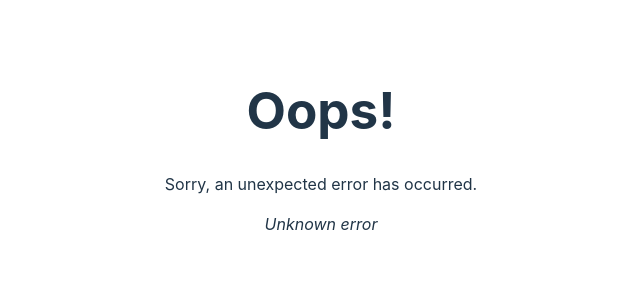
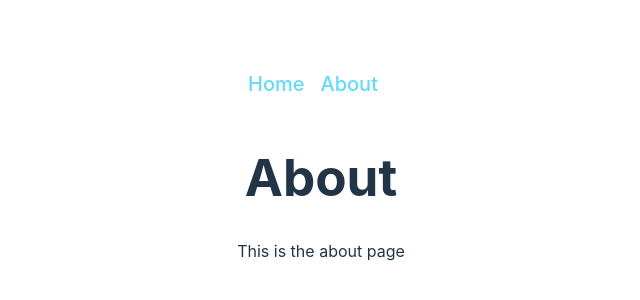
Before and after one commit to eduardo-mw/vite-react-router-ts-template, a React (Vite) app: page /about in a window 1280 px wide. Shown: the part 250-550 px from the top of the page, without its empty margins (319-959 px from the left). Built offline with nearby package versions, Linux system fonts and the light colour scheme.

Commit message:
Add about route

```diff
--- a/src/main.tsx
+++ b/src/main.tsx
@@ -14,6 +14,7 @@
 
 // Routes
 import Home from "./routes/home.tsx";
+import About from "./routes/about.tsx";
 
 // createBrowserRouter enables client side routing
 const router = createBrowserRouter(
@@ -21,6 +22,7 @@
     <Route path="/" element={<App />} errorElement={<ErrorPage />}>
       <Route errorElement={<ErrorPage />}>
         <Route index element={<Home />} />
+        <Route path="/about" element={<About />} />
       </Route>
     </Route>
   )
--- /dev/null
+++ b/src/routes/about.tsx
@@ -0,0 +1,8 @@
+export default function About(){
+    return (
+        <div>
+            <h1>About</h1>
+            <p>This is the about page</p>
+        </div>
+    )
+}
```
